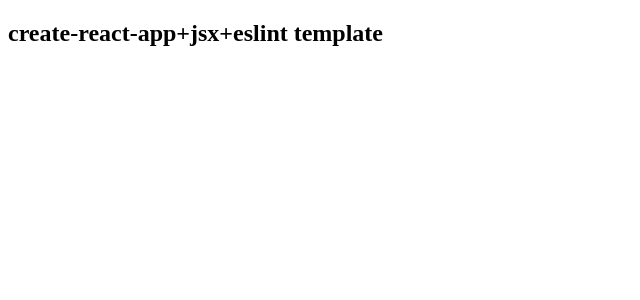
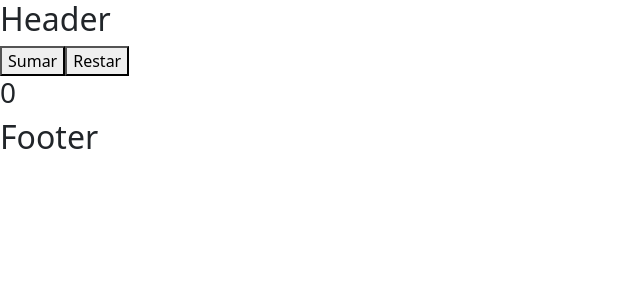
Before and after one commit to ferreque/react-3i, a React (Create React App) app: page / in a window 1280 px wide. Shown: the top 300 px of the page, without its empty margins (0-640 px from the left). Built offline with nearby package versions, Linux system fonts and the light colour scheme.

Commit message:
2do commit

```diff
--- a/package.json
+++ b/package.json
@@ -3,7 +3,9 @@
   "version": "0.1.0",
   "private": true,
   "dependencies": {
+    "bootstrap": "^5.2.0",
     "react": "^17.0.2",
+    "react-bootstrap": "^2.5.0",
     "react-dom": "^17.0.2",
     "react-scripts": "5.0.0"
   },
@@ -31,7 +33,7 @@
       "last 1 safari version"
     ]
   },
-    "devDependencies": {
+  "devDependencies": {
     "eslint": "^7.32.0",
     "eslint-config-prettier": "^8.3.0",
     "eslint-config-standard": "^16.0.3",
--- a/src/App.jsx
+++ b/src/App.jsx
@@ -1,7 +1,10 @@
+import "bootstrap/dist/css/bootstrap.min.css";
+import Home from "./views/Home";
+
 function App() {
   return (
-    <div className="App">
-      <h2>create-react-app+jsx+eslint template</h2>
+    <div>
+      <Home />
     </div>
   );
 }
--- /dev/null
+++ b/src/components/Footer.jsx
@@ -0,0 +1,5 @@
+const Footer = () => {
+  return <h2>Footer</h2>;
+};
+
+export default Footer;
--- /dev/null
+++ b/src/components/Header.jsx
@@ -0,0 +1,5 @@
+const Header = () => {
+  return <h2>Header</h2>;
+};
+
+export default Header;
--- /dev/null
+++ b/src/components/Landing.jsx
@@ -0,0 +1,10 @@
+const Landing = ({ sumarUno, restarUno }) => {
+  return (
+    <div>
+      <button onClick={() => sumarUno()}>Sumar</button>
+      <button onClick={() => restarUno()}>Restar</button>
+    </div>
+  );
+};
+
+export default Landing;
--- /dev/null
+++ b/src/views/Home.jsx
@@ -0,0 +1,26 @@
+import { useState } from "react";
+
+import Footer from "../components/Footer";
+import Header from "../components/Header";
+import Landing from "../components/Landing";
+
+const Home = () => {
+  const [contador, setContador] = useState(0);
+
+  const sumarUno = () => {
+    setContador(contador + 1);
+  };
+  const restarUno = () => {
+    contador > 0 ? setContador(contador - 1) : setContador(0);
+  };
+  return (
+    <>
+      <Header />
+      <Landing sumarUno={sumarUno} restarUno={restarUno} />
+      <h3>{contador}</h3>
+      <Footer />
+    </>
+  );
+};
+
+export default Home;
```
Also changed, not shown: 1 other file (tests, documents, lock files or other folders).
